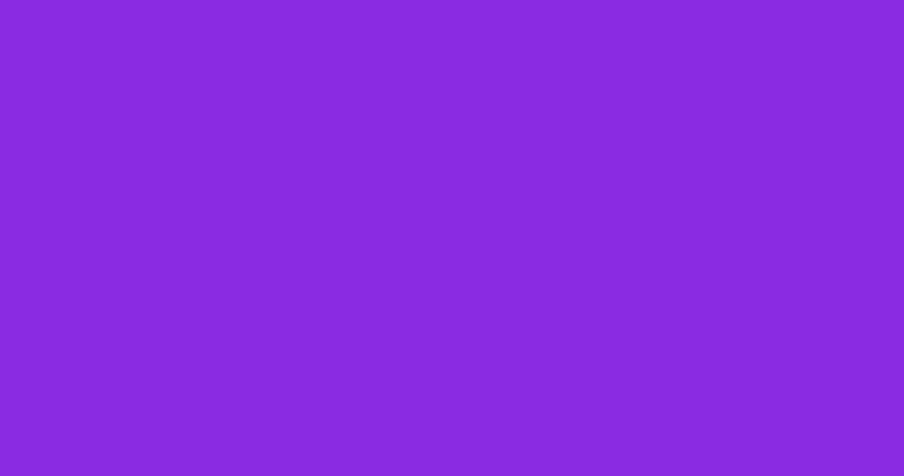
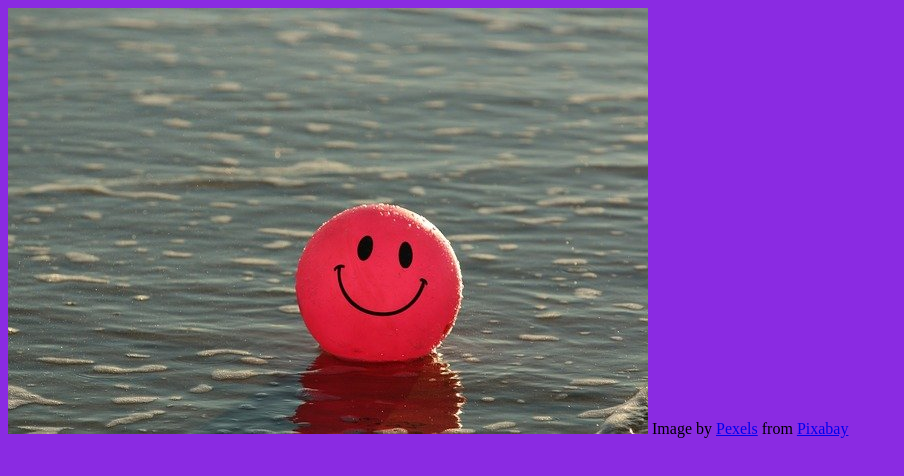
Before and after one commit to Achyuta12345/coronavirus.github.io, a plain HTML site: page index2.html in a window 1280 px wide. Shown: the whole page, without its empty margins (0-904 px from the left). Drawn offline with Linux system fonts and the light colour scheme.

Commit message:
image added

```diff
--- a/index2.html
+++ b/index2.html
@@ -32,5 +32,8 @@
 </head>
 <body>
 
+    <img src="./images/ball-1845546_640.jpg" alt="smile please!">
+    Image by <a href="https://pixabay.com/users/pexels-2286921/?utm_source=link-attribution&amp;utm_medium=referral&amp;utm_campaign=image&amp;utm_content=1845546">Pexels</a> from <a href="https://pixabay.com/?utm_source=link-attribution&amp;utm_medium=referral&amp;utm_campaign=image&amp;utm_content=1845546">Pixabay</a>
+
 </body>
 </html>
```
Also changed, not shown: images/ball-1845546_640.jpg (added).
